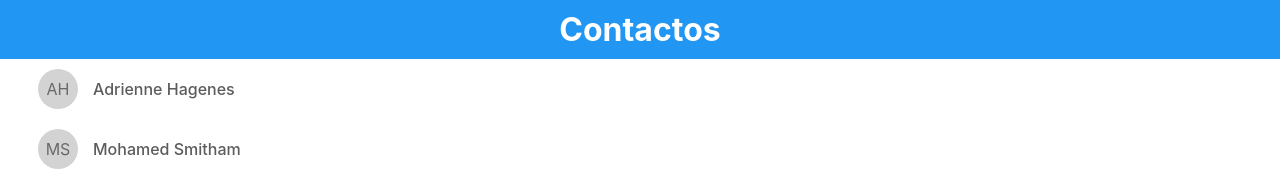
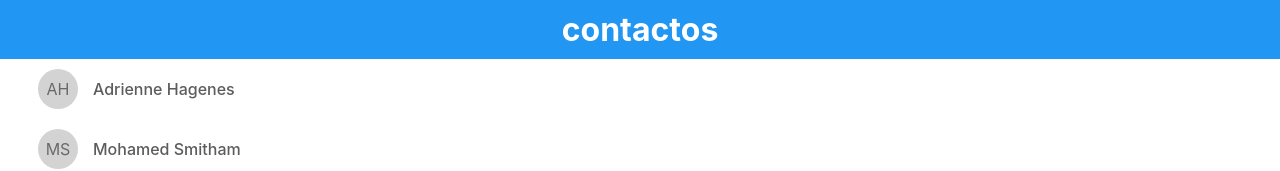
Before and after one commit to NatashaFernandez/agenda-de-contactos, a React (Create React App) app: page / in a window 1280 px wide. Shown: the top 171 px of the page. Built offline with nearby package versions, Linux system fonts and the light colour scheme.

Commit message:
Add first routes and Layout, NotFound components

```diff
--- a/src/components/main/App.js
+++ b/src/components/main/App.js
@@ -1,8 +1,10 @@
 import React, { useState, useReducer } from "react";
 import "./App.css";
 import ContactList from "../contact/ContactList";
-import Header from "../common/Header";
 import ContactActionsReducer from "../../context/ContactActionsReducer";
+import { Route, Routes } from "react-router-dom";
+import NotFound from "./NotFound";
+import Layout from "./Layout";
 
 function App() {
   //titulo que se le envia al Header y seteador del titulo que se envian a los otros componentes
@@ -94,14 +96,21 @@ function App() {
   ]);
 
   return (
-    <>
-      <Header title={title} />
-      <ContactList
-        contacts={contacts}
-        titleSetter={setTitle}
-        contactActions={dispathContactActions}
-      />
-    </>
+    <Routes>
+      <Route path="/" element={<Layout />}>
+        <Route
+          index
+          element={
+            <ContactList
+              contacts={contacts}
+              titleSetter={setTitle}
+              contactActions={dispathContactActions}
+            />
+          }
+        />
+      </Route>
+      <Route path="*" element={<NotFound />} />
+    </Routes>
   );
 }
 
--- /dev/null
+++ b/src/components/main/Layout.jsx
@@ -0,0 +1,13 @@
+import React from 'react'
+import { Outlet } from 'react-router-dom'
+import Header from '../common/Header'
+
+
+export default function Layout() {
+  return (
+    <>
+    <Header title={"contactos"} />
+    <Outlet/>
+    </>
+  )
+}
--- /dev/null
+++ b/src/components/main/NotFound.jsx
@@ -0,0 +1,7 @@
+import React from 'react'
+
+export default function NotFound() {
+  return (
+    <h1> 404 Not Found</h1>
+  )
+}
```
